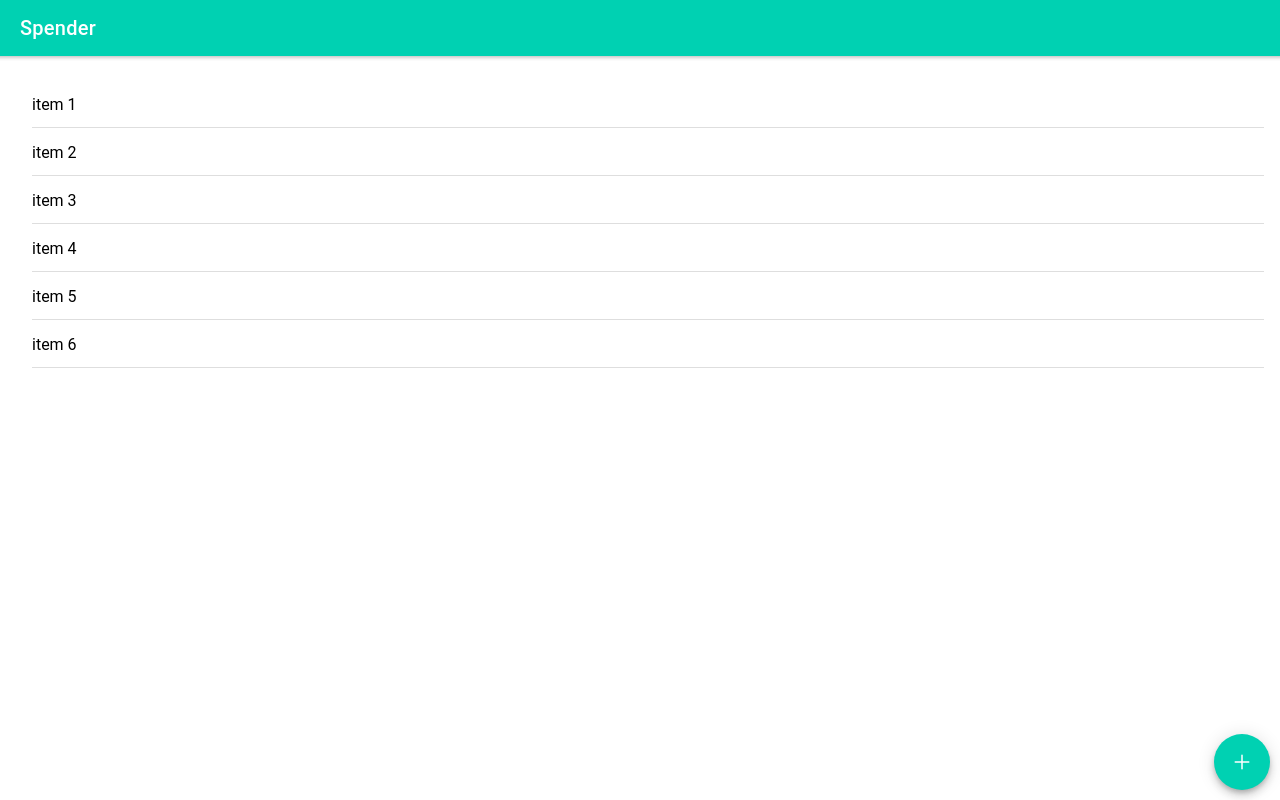
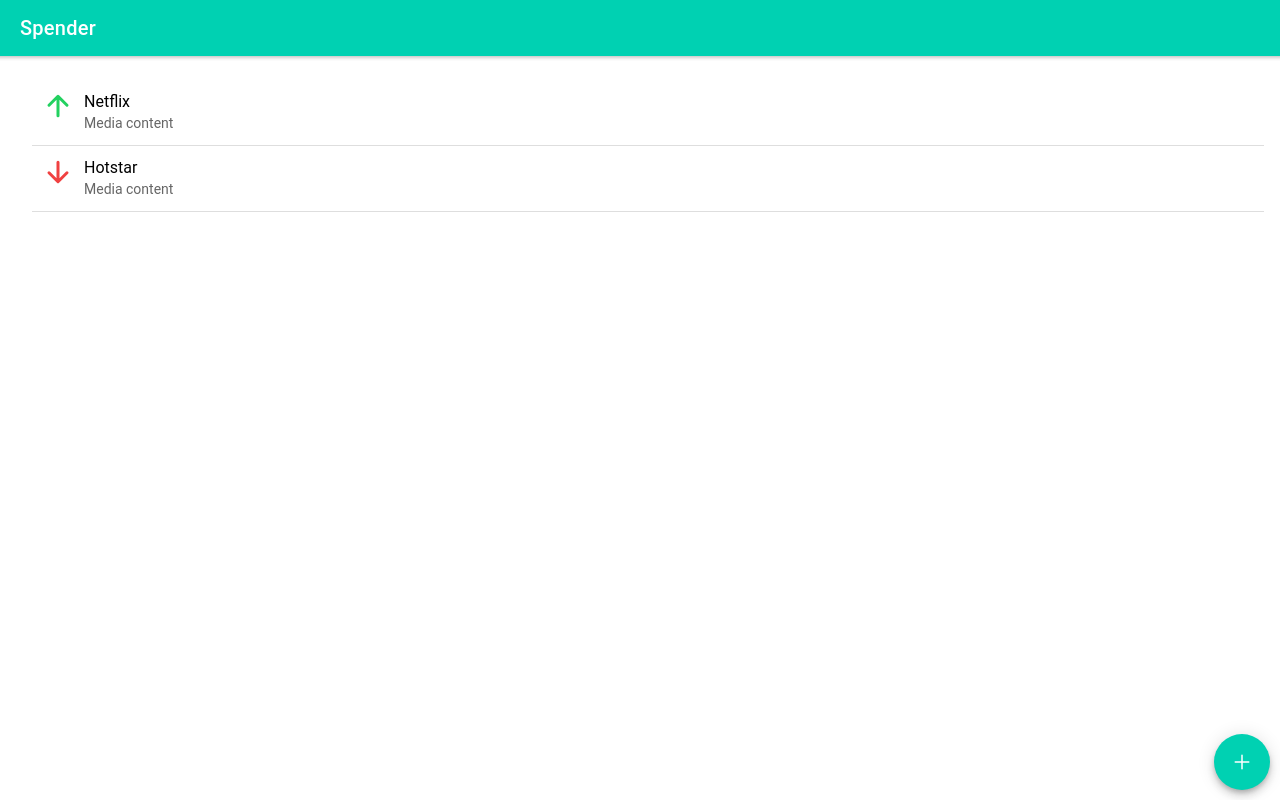
Before and after one commit to MihirJayavant/ionic-demo, a React (Create React App) app: page /home in a window 1280 px wide. Built offline with nearby package versions, Linux system fonts and the light colour scheme; the HTML template or start-up script is replaced by a standard one.

Commit message:
core added

```diff
--- /dev/null
+++ b/core/models/User.ts
@@ -0,0 +1,5 @@
+export interface IUser {
+  id: number
+  name: string
+  income: number
+}
--- /dev/null
+++ b/core/models/index.ts
@@ -0,0 +1,2 @@
+export * from './User'
+export * from './Transaction'
--- a/src/App.tsx
+++ b/src/App.tsx
@@ -1,5 +1,5 @@
 import React from 'react'
-import { Redirect, Route } from 'react-router-dom'
+import { Route } from 'react-router-dom'
 import { IonApp, IonRouterOutlet } from '@ionic/react'
 import { IonReactRouter } from '@ionic/react-router'
 import { Home, Startup, AddUser } from './pages'
--- /dev/null
+++ b/src/components/ListItem.tsx
@@ -0,0 +1,28 @@
+import React from 'react'
+import { IonGrid, IonRow, IonCol, IonIcon, IonLabel } from '@ionic/react'
+import { arrowDown, arrowUp } from 'ionicons/icons'
+
+interface IProps {
+  id: number
+  title: string
+  description: string
+  up: boolean
+}
+
+export const ListItem = (props: IProps) => {
+  return (
+    <IonGrid>
+      <IonRow>
+        <IonCol size="auto">
+          <IonIcon size="large" color={props.up ? 'success' : 'danger'} icon={props.up ? arrowUp : arrowDown}></IonIcon>
+        </IonCol>
+        <IonCol>
+          <IonLabel>
+            <h2>{props.title}</h2>
+            <p>{props.description}</p>
+          </IonLabel>
+        </IonCol>
+      </IonRow>
+    </IonGrid>
+  )
+}
--- /dev/null
+++ b/src/components/index.ts
@@ -0,0 +1 @@
+export * from './ListItem'
--- a/src/pages/AddUser.tsx
+++ b/src/pages/AddUser.tsx
@@ -1,18 +1,5 @@
 import React from 'react'
-import {
-  IonContent,
-  IonHeader,
-  IonPage,
-  IonTitle,
-  IonToolbar,
-  IonGrid,
-  IonRow,
-  IonCol,
-  IonInput,
-  IonItem,
-  IonLabel,
-  IonButton
-} from '@ionic/react'
+import { IonContent, IonPage, IonGrid, IonRow, IonCol, IonInput, IonItem, IonLabel, IonButton } from '@ionic/react'
 import { RouterProps } from 'react-router'
 
 export const AddUser = (props: RouterProps) => {
@@ -25,7 +12,7 @@
       <IonContent>
         <div className="hero">
           <div className="title">Spender</div>
-          <div className="sub-title">Analyz your expenditure</div>
+          <div className="sub-title">Analyze your expenditure</div>
         </div>
         <IonGrid className="ion-padding">
           <IonRow>
--- a/src/pages/Home.tsx
+++ b/src/pages/Home.tsx
@@ -9,10 +9,10 @@
   IonFabButton,
   IonIcon,
   IonList,
-  IonItem,
-  IonLabel
+  IonItem
 } from '@ionic/react'
 import { add } from 'ionicons/icons'
+import { ListItem } from '../components'
 
 export const Home: React.FC = () => {
   return (
@@ -25,22 +25,10 @@
       <IonContent className="ion-padding">
         <IonList>
           <IonItem>
-            <IonLabel>item 1</IonLabel>
+            <ListItem id={1} title="Netflix" description="Media content" up={true}></ListItem>
           </IonItem>
           <IonItem>
-            <IonLabel>item 2</IonLabel>
-          </IonItem>
-          <IonItem>
-            <IonLabel>item 3</IonLabel>
-          </IonItem>
-          <IonItem>
-            <IonLabel>item 4</IonLabel>
-          </IonItem>
-          <IonItem>
-            <IonLabel>item 5</IonLabel>
-          </IonItem>
-          <IonItem>
-            <IonLabel>item 6</IonLabel>
+            <ListItem id={2} title="Hotstar" description="Media content" up={false}></ListItem>
           </IonItem>
         </IonList>
 
--- a/src/pages/Startup.tsx
+++ b/src/pages/Startup.tsx
@@ -1,5 +1,5 @@
 import React, { useEffect } from 'react'
-import { IonContent, IonHeader, IonPage, IonTitle, IonToolbar } from '@ionic/react'
+import { IonContent, IonPage } from '@ionic/react'
 import { RouterProps } from 'react-router'
 
 export const Startup = (props: RouterProps) => {
--- a/src/theme/variables.css
+++ b/src/theme/variables.css
@@ -12,16 +12,16 @@
   --ion-color-primary-rgb: 56, 128, 255;
   --ion-color-primary-contrast: #ffffff;
   --ion-color-primary-contrast-rgb: 255, 255, 255;
-  --ion-color-primary-shade: #3171e0;
-  --ion-color-primary-tint: #4c8dff;
+  --ion-color-primary-shade: hsl(171, 100%, 38%);
+  --ion-color-primary-tint: hsl(171, 100%, 38%);
 
   /** secondary **/
   --ion-color-secondary: hsl(48, 100%, 67%);
   --ion-color-secondary-rgb: 12, 209, 232;
   --ion-color-secondary-contrast: #ffffff;
   --ion-color-secondary-contrast-rgb: 255, 255, 255;
-  --ion-color-secondary-shade: #0bb8cc;
-  --ion-color-secondary-tint: #24d6ea;
+  --ion-color-secondary-shade: #e0b500;
+  --ion-color-secondary-tint: #ffd31a;
 
   /** tertiary **/
   --ion-color-tertiary: #7044ff;
```
Also changed, not shown: core/models/Transaction.ts (added, +32 -0 lines).
